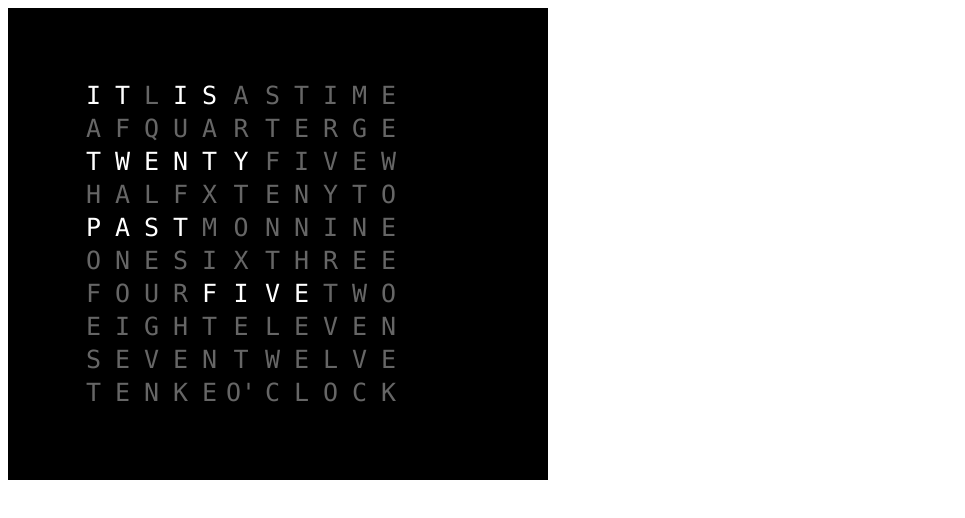
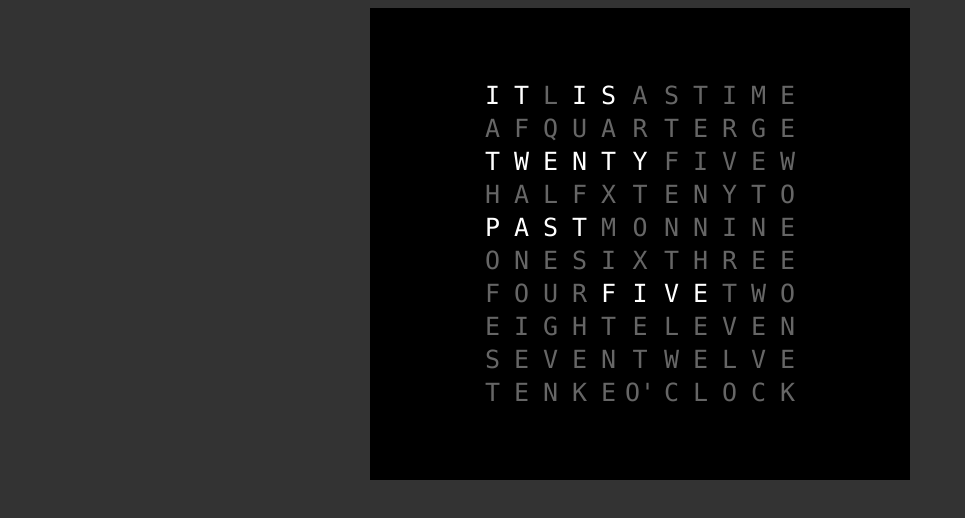
Before and after one commit to yochannah/textclock, a plain HTML site: page index.html in a window 1280 px wide. Shown: the whole page, without its empty margins (0-965 px from the left). Drawn offline with nearby package versions, Linux system fonts and the light colour scheme.

Commit message:
added some flexbox for modern unsloppiness

```diff
--- a/index.html
+++ b/index.html
@@ -11,12 +11,15 @@
     body {
       text-align: center;
       color: #000;
-      background-color: #fff;
+      background-color: #333;
     }
 
     #thewholeclock {
+      display:flex;
+      justify-content:center;
       padding: 70px;
       width: 400px;
+      margin:auto;
       background-color: #000;
       color: #666;
       text-transform: uppercase;
```
